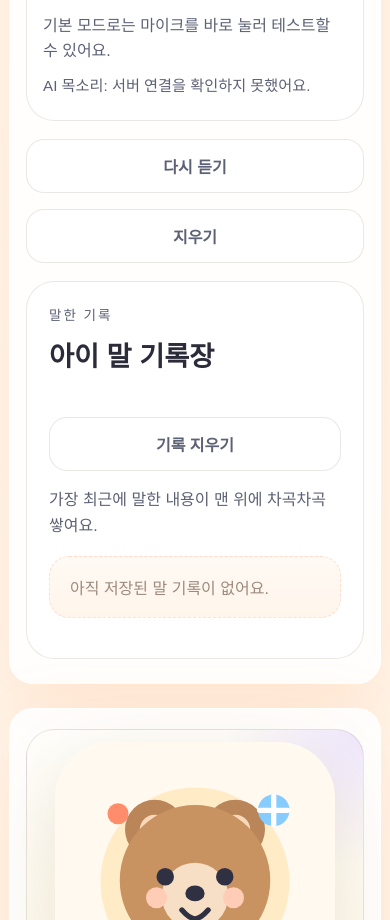
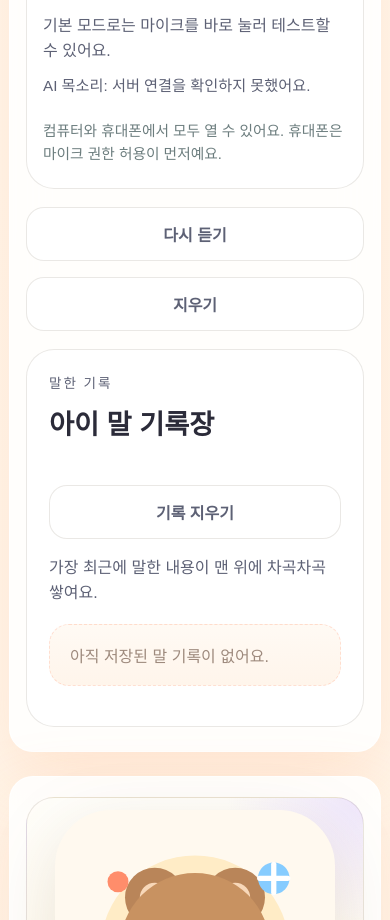
Before and after one commit to CBRNLee/KoreanRecognition, a website: page index.html in a window 390 px wide. Shown: the part 1864-2784 px from the top of the page. Drawn offline with Linux system fonts and the light colour scheme; no server answers.

Commit message:
문구와 디자인 수정

```diff
--- a/app.js
+++ b/app.js
@@ -8,11 +8,18 @@ const statusText = document.getElementById("statusText");
 const transcriptOutput = document.getElementById("transcriptOutput");
 const livePreview = document.getElementById("livePreview");
 const voiceStatus = document.getElementById("voiceStatus");
+const deviceTip = document.getElementById("deviceTip");
 const wave = document.getElementById("wave");
 const historyList = document.getElementById("historyList");
 const historyEmptyState = document.getElementById("historyEmptyState");
 const clearHistoryButton = document.getElementById("clearHistoryButton");
 const SpeechRecognition = window.SpeechRecognition || window.webkitSpeechRecognition || null;
+const USER_AGENT = navigator.userAgent || "";
+const IS_IOS =
+  /iPad|iPhone|iPod/.test(USER_AGENT) ||
+  (navigator.platform === "MacIntel" && navigator.maxTouchPoints > 1);
+const IS_ANDROID = /Android/i.test(USER_AGENT);
+const IS_MOBILE = /Android|iPhone|iPad|iPod|Mobile/i.test(USER_AGENT) || navigator.maxTouchPoints > 1;
 const HISTORY_STORAGE_KEY = "malrang-speech-history-v1";
 const HISTORY_LIMIT = 40;
 const IS_GITHUB_PAGES = window.location.hostname.endsWith("github.io");
@@ -190,6 +197,35 @@ function updateRecordingState(recording) {
   recordButton.querySelector(".record-text").textContent = recording ? "듣기 끝" : "말 시작";
   wave.classList.toggle("is-active", recording);
   updateControlAvailability();
+}
+
+function updateDeviceTip() {
+  if (!deviceTip) {
+    return;
+  }
+
+  if (!IS_MOBILE) {
+    deviceTip.textContent = "컴퓨터와 휴대폰에서 모두 열 수 있어요. 휴대폰은 마이크 권한 허용이 먼저예요.";
+    return;
+  }
+
+  if (serverConfig.hasOpenAIKey) {
+    deviceTip.textContent = IS_IOS
+      ? "아이폰에서는 마이크 권한을 허용하면 사용할 수 있어요. 더 안정적인 건 서버형 AI 모드예요."
+      : "안드로이드 휴대폰에서는 마이크 권한을 허용하면 바로 사용할 수 있어요.";
+    return;
+  }
+
+  if (SpeechRecognition) {
+    deviceTip.textContent = IS_ANDROID
+      ? "무료 모드는 안드로이드 Chrome이나 Edge에서 가장 잘 동작해요."
+      : "무료 모드는 휴대폰 브라우저 지원 차이가 커요. 안 되면 서버형 AI 모드가 더 안정적이에요.";
+    return;
+  }
+
+  deviceTip.textContent = IS_IOS
+    ? "아이폰 무료 모드는 기본 음성인식 지원이 제한될 수 있어요. 휴대폰에서 안정적으로 쓰려면 서버형 AI 배포가 좋아요."
+    : "이 휴대폰 브라우저는 무료 기본 음성인식을 지원하지 않을 수 있어요. Chrome이나 Edge를 추천해요.";
 }
 
 function updateControlAvailability() {
@@ -389,6 +425,7 @@ async function loadServerConfig() {
     livePreview.textContent = SpeechRecognition
       ? "AI 서버 없이도 기본 음성인식과 기록장 기능을 쓸 수 있어요."
       : "GitHub Pages에서는 AI 서버 없이 동작하므로 지원 브라우저가 필요해요.";
+    updateDeviceTip();
     updateControlAvailability();
     return;
   }
@@ -430,6 +467,7 @@ async function loadServerConfig() {
       : "서버가 켜지면 다시 새로고침해보세요.";
   }
 
+  updateDeviceTip();
   updateControlAvailability();
 }
 
--- a/index.html
+++ b/index.html
@@ -2,12 +2,18 @@
 <html lang="ko">
   <head>
     <meta charset="UTF-8" />
-    <meta name="viewport" content="width=device-width, initial-scale=1.0" />
+    <meta name="viewport" content="width=device-width, initial-scale=1.0, viewport-fit=cover" />
+    <meta name="theme-color" content="#fff5e8" />
+    <meta name="apple-mobile-web-app-capable" content="yes" />
+    <meta name="apple-mobile-web-app-status-bar-style" content="default" />
+    <meta name="mobile-web-app-capable" content="yes" />
     <title>말랑말랑 한글 친구</title>
     <meta
       name="description"
       content="유치원생도 쉽게 사용할 수 있는 귀여운 한글 음성인식 웹앱 프로토타입"
     />
+    <link rel="manifest" href="./site.webmanifest" />
+    <link rel="icon" href="./assets/bunny-mic.svg" type="image/svg+xml" />
     <link rel="stylesheet" href="./styles.css" />
     <script defer src="./app.js"></script>
   </head>
@@ -122,6 +128,7 @@
               </div>
               <p class="live-preview" id="livePreview">단어 한 개도 좋고, 짧은 문장도 좋아요.</p>
               <p class="voice-status" id="voiceStatus">AI 목소리: 설정을 확인하는 중이에요.</p>
+              <p class="device-tip" id="deviceTip">휴대폰에서는 마이크 권한을 허용한 뒤 사용하면 돼요.</p>
             </div>
           </div>
 
--- a/styles.css
+++ b/styles.css
@@ -27,6 +27,10 @@ body {
   min-height: 100%;
 }
 
+html {
+  -webkit-text-size-adjust: 100%;
+}
+
 body {
   background:
     radial-gradient(circle at top left, rgba(255, 206, 120, 0.45), transparent 28%),
@@ -34,10 +38,12 @@ body {
     linear-gradient(180deg, #fffdf8 0%, var(--bg) 38%, #fff5e8 100%);
   color: var(--ink);
   font-family: var(--body-font);
+  -webkit-tap-highlight-color: transparent;
 }
 
 button {
   font: inherit;
+  touch-action: manipulation;
 }
 
 button:disabled {
@@ -74,7 +80,10 @@ button:disabled {
   z-index: 1;
   width: min(1200px, calc(100% - 32px));
   margin: 0 auto;
-  padding: 28px 0 48px;
+  padding:
+    calc(28px + env(safe-area-inset-top))
+    0
+    calc(48px + env(safe-area-inset-bottom));
 }
 
 .hero {
@@ -505,6 +514,13 @@ button:disabled {
   font-size: 0.95rem;
 }
 
+.device-tip {
+  margin: 6px 0 0;
+  color: #6c7d7e;
+  font-size: 0.92rem;
+  line-height: 1.55;
+}
+
 .speak-button {
   width: 62px;
   height: 62px;
```
Also changed, not shown: README.md, site.webmanifest (added).
